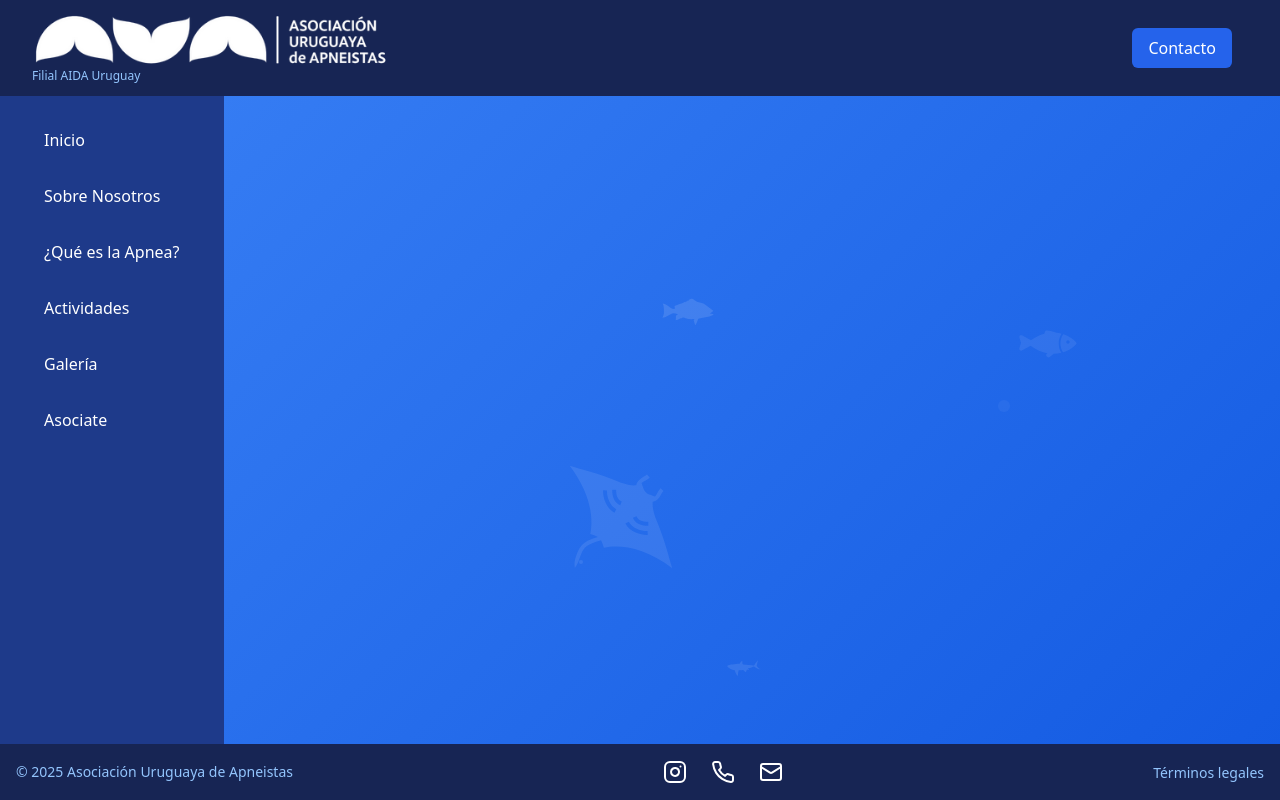
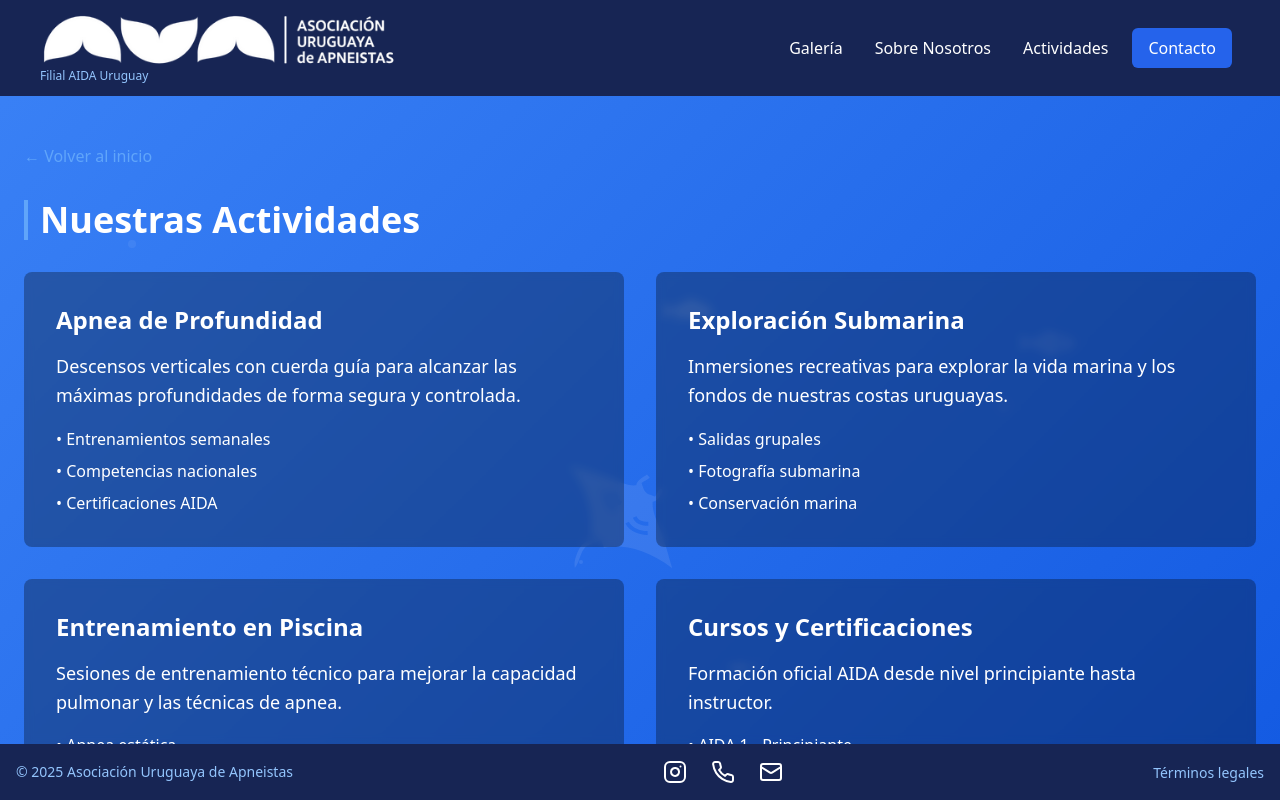
Before and after one commit to diego-caceres/aua-website, a React (Vite) app: page /activities in a window 1280 px wide. Built offline with nearby package versions, Linux system fonts and the light colour scheme.

Commit message:
Improve stlyling

```diff
--- a/src/App.tsx
+++ b/src/App.tsx
@@ -1,5 +1,5 @@
 import React from "react";
-import { BrowserRouter as Router, Routes, Route } from "react-router-dom";
+import { BrowserRouter as Router, Routes, Route, useLocation } from "react-router-dom";
 import ScrollToTop from "./components/ScrollToTop";
 import Header from "./components/Header";
 import Sidebar from "./components/Sidebar";
@@ -7,25 +7,38 @@ import Footer from "./components/Footer";
 import ScrollBackground from "./components/ScrollBackground";
 import Home from "./pages/Home";
 import Gallery from "./pages/Gallery";
+import About from "./pages/About";
+import Activities from "./pages/Activities";
+
+function AppContent() {
+  const location = useLocation();
+  const isHomePage = location.pathname === "/";
+
+  return (
+    <div className="flex flex-col h-screen relative">
+      <ScrollBackground />
+      <Header />
+      <div className="flex flex-grow overflow-hidden">
+        {isHomePage && <Sidebar />}
+        <main className="flex-grow overflow-y-auto relative z-10">
+          <Routes>
+            <Route path="/" element={<Home />} />
+            <Route path="/gallery" element={<Gallery />} />
+            <Route path="/about" element={<About />} />
+            <Route path="/activities" element={<Activities />} />
+          </Routes>
+        </main>
+      </div>
+      <Footer />
+    </div>
+  );
+}
 
 export function App() {
   return (
     <Router>
       <ScrollToTop />
-      <div className="flex flex-col h-screen relative">
-        <ScrollBackground />
-        <Header />
-        <div className="flex flex-grow overflow-hidden">
-          <Sidebar />
-          <main className="flex-grow overflow-y-auto relative z-10">
-            <Routes>
-              <Route path="/" element={<Home />} />
-              <Route path="/gallery" element={<Gallery />} />
-            </Routes>
-          </main>
-        </div>
-        <Footer />
-      </div>
+      <AppContent />
     </Router>
   );
 }
--- a/src/components/Header.tsx
+++ b/src/components/Header.tsx
@@ -25,7 +25,7 @@ const Header = () => {
   const [mobileMenuOpen, setMobileMenuOpen] = useState(false);
   return (
     <header className="bg-blue-950 text-white">
-      <div className="container px-8  py-3 flex justify-between items-center">
+      <div className="px-10  py-3 flex justify-between items-center">
         <div className="flex items-center">
           <Link to="/" className="flex items-center">
             <div className="flex items-start flex-col">
@@ -42,9 +42,29 @@ const Header = () => {
           </Link>
         </div>
         <div className="flex items-center">
+          <nav className="hidden md:flex space-x-8 mr-6">
+            <Link
+              to="/gallery"
+              className="text-white hover:text-blue-300 transition-colors duration-300"
+            >
+              Galería
+            </Link>
+            <Link
+              to="/about"
+              className="text-white hover:text-blue-300 transition-colors duration-300"
+            >
+              Sobre Nosotros
+            </Link>
+            <Link
+              to="/activities"
+              className="text-white hover:text-blue-300 transition-colors duration-300"
+            >
+              Actividades
+            </Link>
+          </nav>
           <Link
             to="/"
-            className="bg-blue-600 hover:bg-blue-700 text-white px-4 py-2 rounded-md transition-colors duration-300 mr-4"
+            className="bg-blue-600 hover:bg-blue-700 text-white px-4 py-2 rounded-md transition-colors duration-300 mr-2"
           >
             Contacto
           </Link>
@@ -61,26 +81,40 @@ const Header = () => {
           <nav>
             <ul className="space-y-2">
               <li>
-                <button
-                  onClick={() => {
-                    scrollToTop();
-                    setMobileMenuOpen(false);
-                  }}
+                <Link
+                  to="/"
+                  onClick={() => setMobileMenuOpen(false)}
                   className="block w-full text-left py-1 px-2 hover:bg-blue-800 rounded"
                 >
                   Inicio
-                </button>
+                </Link>
               </li>
               <li>
-                <button
-                  onClick={() => {
-                    scrollToSection("sobre-nosotros");
-                    setMobileMenuOpen(false);
-                  }}
+                <Link
+                  to="/gallery"
+                  onClick={() => setMobileMenuOpen(false)}
+                  className="block w-full text-left py-1 px-2 hover:bg-blue-800 rounded"
+                >
+                  Galería
+                </Link>
+              </li>
+              <li>
+                <Link
+                  to="/about"
+                  onClick={() => setMobileMenuOpen(false)}
                   className="block w-full text-left py-1 px-2 hover:bg-blue-800 rounded"
                 >
                   Sobre Nosotros
-                </button>
+                </Link>
+              </li>
+              <li>
+                <Link
+                  to="/activities"
+                  onClick={() => setMobileMenuOpen(false)}
+                  className="block w-full text-left py-1 px-2 hover:bg-blue-800 rounded"
+                >
+                  Actividades
+                </Link>
               </li>
               <li>
                 <button
@@ -91,28 +125,6 @@ const Header = () => {
                   className="block w-full text-left py-1 px-2 hover:bg-blue-800 rounded"
                 >
                   ¿Qué es la Apnea?
-                </button>
-              </li>
-              <li>
-                <button
-                  onClick={() => {
-                    scrollToSection("actividades");
-                    setMobileMenuOpen(false);
-                  }}
-                  className="block w-full text-left py-1 px-2 hover:bg-blue-800 rounded"
-                >
-                  Actividades
-                </button>
-              </li>
-              <li>
-                <button
-                  onClick={() => {
-                    scrollToSection("galeria");
-                    setMobileMenuOpen(false);
-                  }}
-                  className="block w-full text-left py-1 px-2 hover:bg-blue-800 rounded"
-                >
-                  Galería
                 </button>
               </li>
               <li>
--- a/src/components/Sidebar.tsx
+++ b/src/components/Sidebar.tsx
@@ -58,7 +58,7 @@ const Sidebar = () => {
               onClick={() => handleSectionClick("sobre-nosotros")}
               className="block w-full text-left py-2 px-4 hover:bg-blue-800 rounded-md transition-colors duration-200 border-l-4 border-transparent hover:border-blue-300"
             >
-              Sobre Nosotros
+              Sobre la AUA
             </button>
           </li>
           <li>
@@ -77,6 +77,15 @@ const Sidebar = () => {
               Actividades
             </button>
           </li>
+
+          <li>
+            <button
+              onClick={() => handleSectionClick("asociate")}
+              className="block w-full text-left py-2 px-4 hover:bg-blue-800 rounded-md transition-colors duration-200 border-l-4 border-transparent hover:border-blue-300"
+            >
+              Asociate
+            </button>
+          </li>
           <li>
             <button
               onClick={() => handleSectionClick("galeria")}
@@ -85,14 +94,6 @@ const Sidebar = () => {
               Galería
             </button>
           </li>
-          <li>
-            <button
-              onClick={() => handleSectionClick("asociate")}
-              className="block w-full text-left py-2 px-4 hover:bg-blue-800 rounded-md transition-colors duration-200 border-l-4 border-transparent hover:border-blue-300"
-            >
-              Asociate
-            </button>
-          </li>
         </ul>
       </nav>
     </aside>
--- /dev/null
+++ b/src/pages/About.tsx
@@ -0,0 +1,57 @@
+import React, { useEffect } from "react";
+import { Link } from "react-router-dom";
+
+const About = () => {
+  useEffect(() => {
+    window.scrollTo(0, 0);
+  }, []);
+
+  return (
+    <div className="text-white relative">
+      <div className="container mx-auto px-6 py-12">
+        <div className="mb-8">
+          <Link
+            to="/"
+            className="inline-flex items-center text-blue-400 hover:text-blue-300 transition-colors duration-300"
+          >
+            ← Volver al inicio
+          </Link>
+        </div>
+
+        <h1 className="text-4xl font-bold mb-8 border-l-4 border-blue-400 pl-3">
+          Sobre Nosotros
+        </h1>
+
+        <div className="space-y-8">
+          <section className="bg-black bg-opacity-30 backdrop-blur-sm rounded-lg p-8">
+            <h2 className="text-2xl font-bold mb-4">Nuestra Historia</h2>
+            <p className="text-lg leading-relaxed">
+              La Asociación Uruguaya de Apneistas (AUA) es la filial oficial de AIDA Uruguay,
+              dedicada a promover y desarrollar el deporte de la apnea en nuestro país.
+            </p>
+          </section>
+
+          <section className="bg-black bg-opacity-30 backdrop-blur-sm rounded-lg p-8">
+            <h2 className="text-2xl font-bold mb-4">Nuestra Misión</h2>
+            <p className="text-lg leading-relaxed">
+              Fomentar la práctica segura de la apnea, brindar formación de calidad y
+              crear una comunidad de apneistas comprometidos con el deporte y el medio ambiente marino.
+            </p>
+          </section>
+
+          <section className="bg-black bg-opacity-30 backdrop-blur-sm rounded-lg p-8">
+            <h2 className="text-2xl font-bold mb-4">Nuestros Valores</h2>
+            <ul className="text-lg leading-relaxed space-y-2">
+              <li>• Seguridad ante todo</li>
+              <li>• Respeto por el medio ambiente</li>
+              <li>• Formación continua</li>
+              <li>• Compañerismo y apoyo mutuo</li>
+            </ul>
+          </section>
+        </div>
+      </div>
+    </div>
+  );
+};
+
+export default About;
--- /dev/null
+++ b/src/pages/Activities.tsx
@@ -0,0 +1,83 @@
+import React, { useEffect } from "react";
+import { Link } from "react-router-dom";
+
+const Activities = () => {
+  useEffect(() => {
+    window.scrollTo(0, 0);
+  }, []);
+
+  return (
+    <div className="text-white relative">
+      <div className="container mx-auto px-6 py-12">
+        <div className="mb-8">
+          <Link
+            to="/"
+            className="inline-flex items-center text-blue-400 hover:text-blue-300 transition-colors duration-300"
+          >
+            ← Volver al inicio
+          </Link>
+        </div>
+
+        <h1 className="text-4xl font-bold mb-8 border-l-4 border-blue-400 pl-3">
+          Nuestras Actividades
+        </h1>
+
+        <div className="grid grid-cols-1 md:grid-cols-2 gap-8">
+          <section className="bg-black bg-opacity-30 backdrop-blur-sm rounded-lg p-8">
+            <h2 className="text-2xl font-bold mb-4">Apnea de Profundidad</h2>
+            <p className="text-lg leading-relaxed mb-4">
+              Descensos verticales con cuerda guía para alcanzar las máximas profundidades
+              de forma segura y controlada.
+            </p>
+            <ul className="space-y-2">
+              <li>• Entrenamientos semanales</li>
+              <li>• Competencias nacionales</li>
+              <li>• Certificaciones AIDA</li>
+            </ul>
+          </section>
+
+          <section className="bg-black bg-opacity-30 backdrop-blur-sm rounded-lg p-8">
+            <h2 className="text-2xl font-bold mb-4">Exploración Submarina</h2>
+            <p className="text-lg leading-relaxed mb-4">
+              Inmersiones recreativas para explorar la vida marina y los fondos
+              de nuestras costas uruguayas.
+            </p>
+            <ul className="space-y-2">
+              <li>• Salidas grupales</li>
+              <li>• Fotografía submarina</li>
+              <li>• Conservación marina</li>
+            </ul>
+          </section>
+
+          <section className="bg-black bg-opacity-30 backdrop-blur-sm rounded-lg p-8">
+            <h2 className="text-2xl font-bold mb-4">Entrenamiento en Piscina</h2>
+            <p className="text-lg leading-relaxed mb-4">
+              Sesiones de entrenamiento técnico para mejorar la capacidad pulmonar
+              y las técnicas de apnea.
+            </p>
+            <ul className="space-y-2">
+              <li>• Apnea estática</li>
+              <li>• Apnea dinámica</li>
+              <li>• Técnicas de respiración</li>
+            </ul>
+          </section>
+
+          <section className="bg-black bg-opacity-30 backdrop-blur-sm rounded-lg p-8">
+            <h2 className="text-2xl font-bold mb-4">Cursos y Certificaciones</h2>
+            <p className="text-lg leading-relaxed mb-4">
+              Formación oficial AIDA desde nivel principiante hasta instructor.
+            </p>
+            <ul className="space-y-2">
+              <li>• AIDA 1 - Principiante</li>
+              <li>• AIDA 2 - Intermedio</li>
+              <li>• AIDA 3 - Avanzado</li>
+              <li>• Cursos de instructor</li>
+            </ul>
+          </section>
+        </div>
+      </div>
+    </div>
+  );
+};
+
+export default Activities;
```
Also changed, not shown: src/pages/Home.tsx (+12 -4 lines).
